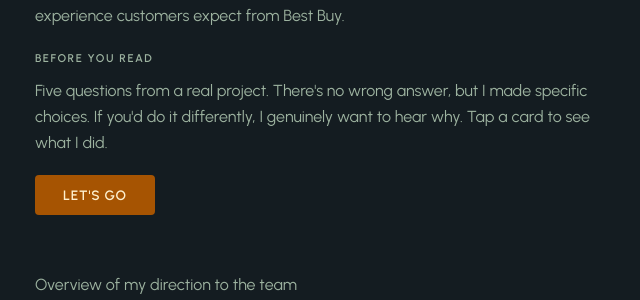
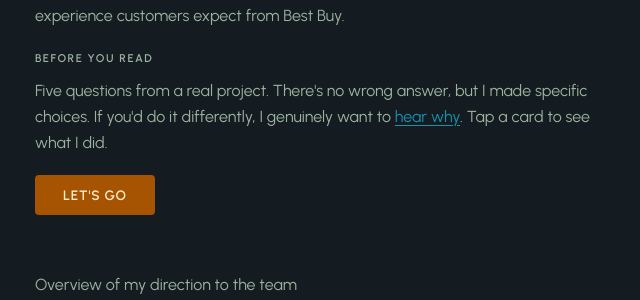
Before and after one commit to benjoycect/benjoycect.github.io, a Jekyll site: the page case-3p-marketplace.html, which Jekyll copies as it is, in a window 1280 px wide and 900 px high. Shown: the part 397-697 px from the top of the window, without its empty margins (313-953 px from the left). Built offline with Jekyll 4.4.1, drawn with Linux system fonts in a browser that asks for light colours; some web fonts are replaced; Markdown is read by kramdown in place of the engine named in the settings.

Commit message:
Update case-3p-marketplace.html

```diff
--- a/case-3p-marketplace.html
+++ b/case-3p-marketplace.html
@@ -455,7 +455,7 @@
   <!-- Intro -->
   <div class="trivia__intro" id="t-intro">
     <p class="trivia__label">Before you read</p>
-    <p class="trivia__intro-body">Five questions from a real project. There's no wrong answer, but I made specific choices. If you'd do it differently, I genuinely want to hear why. Tap a card to see what I did.</p>
+    <p class="trivia__intro-body">Five questions from a real project. There's no wrong answer, but I made specific choices. If you'd do it differently, I genuinely want to <a href="https://www.linkedin.com/in/ben-joyce-2728952b?utm_source=share&utm_campaign=share_via&utm_content=profile&utm_medium=ios_app">hear why</a>. Tap a card to see what I did.</p>
     <button class="trivia__btn" id="t-start">Let's go</button>
   </div>
 
```
